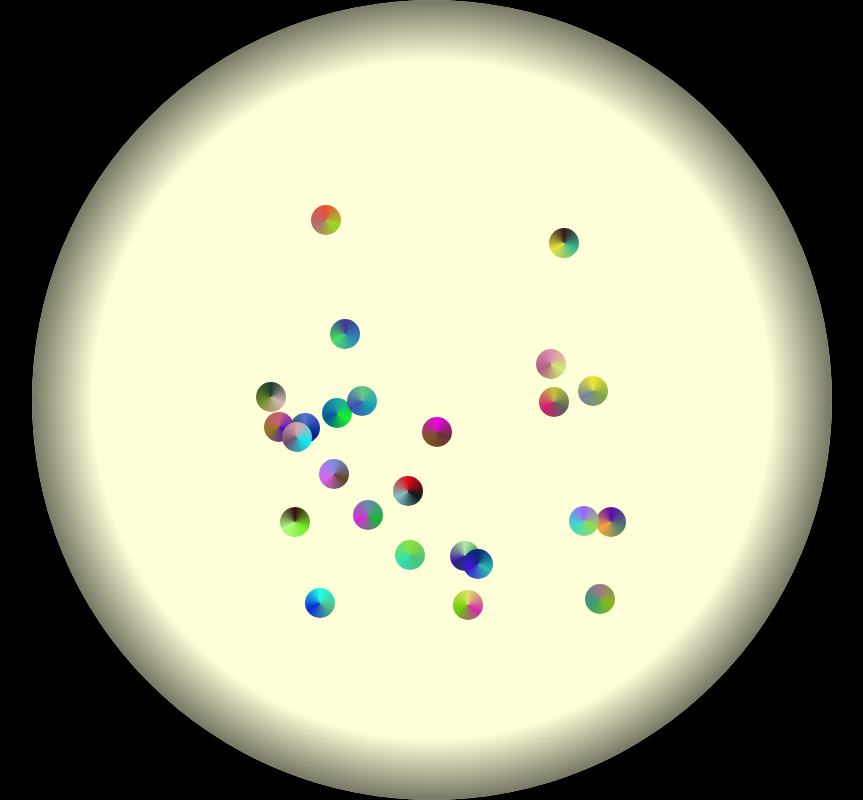
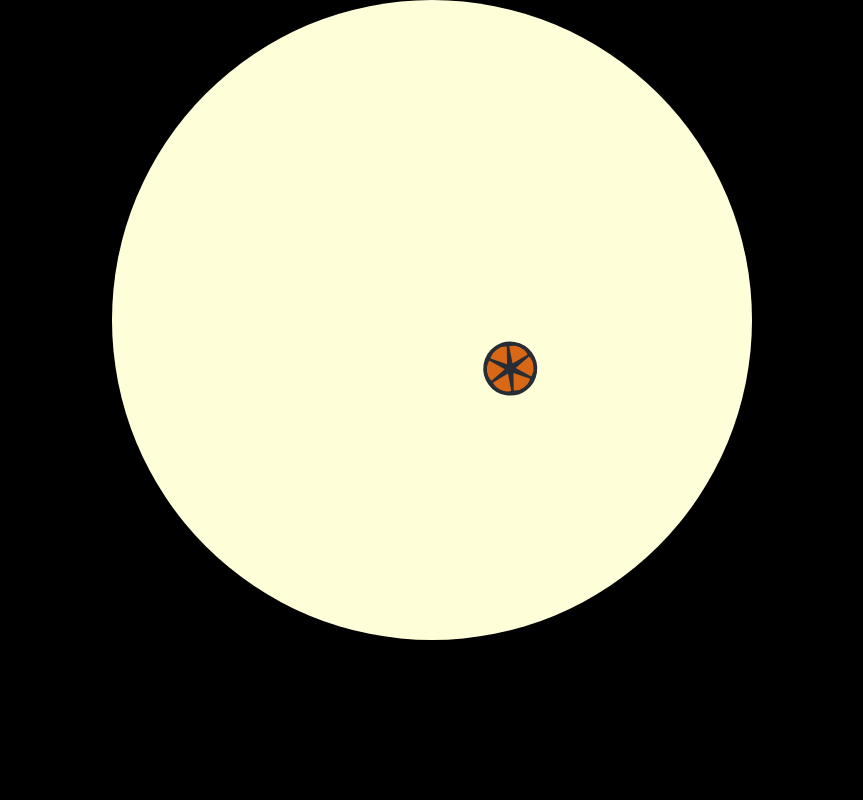
Before and after one commit to Eldamarth/hexcolor-mutants-v2, a React (Create React App) app: page / in a window 1280 px wide. Shown: the whole page, without its empty margins (208-1071 px from the left). Built offline with nearby package versions, Linux system fonts and the light colour scheme.

Commit message:
adjust so that everything works, including gliding, child entity location on spawn, and rotation

```diff
--- a/src/components/App.css
+++ b/src/components/App.css
@@ -2,6 +2,7 @@
 
 :root {
   --height: 100vh;
+  --bacterium-size: 30px;
 }
 
 body {
@@ -12,8 +13,11 @@ body {
 
 .microscope {
   position: relative;
-  width: var(--height);
-  height: var(--height);
+  /* width: var(--height); */
+  /* height: var(--height); */
+
+  width: 80vh;
+  height: 80vh;
   margin: auto;
   border-radius: 50%;
   overflow: hidden; /* Clip content outside the circle */
@@ -26,15 +30,12 @@ body {
   left: 0;
   width: var(--height);
   height: var(--height);
-  /* min-height: 100vmin;
-  min-width: 100vmin; */
   background: radial-gradient(
     circle,
     transparent 0%,
-    /* Fully transparent at the center (0%) */ transparent 60%,
+    transparent 30%,
     #000 80%,
-    /* Black color at the outer edge (100%) */ #000 110%
-      /* Black color at the outer edge (100%) */
+    #000 100%
   );
   border-radius: 50%;
   opacity: 1;
@@ -42,15 +43,15 @@ body {
 
 .bacterium {
   /* Add your styling for the bacterium */
+  margin: 5px;
   position: absolute;
-  width: 20px; /* Adjust the width as needed */
-  height: 20px; /* Adjust the height as needed */
-  background-color: #ff0000; /* Initial background color */
+  width: var(--bacterium-size); /* Adjust the width as needed */
+  height: var(--bacterium-size); /* Adjust the height as needed */
   border-radius: 50%; /* Ensures a circular shape */
-  transition: top 1s linear, left 1s linear; /* Standard */
+  transition: all 2s linear; /* Standard */
 }
 
-.bacteria-body {
+.bacterium-body {
   position: relative;
   top: 24px;
   left: -8px;
@@ -60,7 +61,7 @@ body {
   border-width: 15px;
   border-radius: 20px;
 }
-.bacteria-node {
+.bacterium-node {
   position: absolute;
   width: 0;
   height: 0;
@@ -69,42 +70,42 @@ body {
   border-top: 10px solid;
   border-radius: 50%;
 }
-.bacteria-node.top-right {
+.bacterium-node.top-right {
   -moz-transform: translate(7px) rotate(60deg);
   -webkit-transform: translate(7px) rotate(60deg);
   -o-transform: translate(7px) rotate(60deg);
   -ms-transform: translate(7px) rotate(60deg);
   transform: translate(7px) rotate(60deg);
 }
-.bacteria-node.top-left {
+.bacterium-node.top-left {
   -moz-transform: translate(-7px) rotate(300deg);
   -webkit-transform: translate(-7px) rotate(300deg);
   -o-transform: translate(-7px) rotate(300deg);
   -ms-transform: translate(-7px) rotate(300deg);
   transform: translate(-7px) rotate(300deg);
 }
-.bacteria-node.top-center {
+.bacterium-node.top-center {
   -moz-transform: translate(0px, -4px);
   -webkit-transform: translate(0px, -4px);
   -o-transform: translate(0px, -4px);
   -ms-transform: translate(0px, -4px);
   transform: translate(0px, -4px);
 }
-.bacteria-node.bottom-left {
+.bacterium-node.bottom-left {
   -moz-transform: translate(-7px, 8px) rotate(240deg);
   -webkit-transform: translate(-7px, 8px) rotate(240deg);
   -o-transform: translate(-7px, 8px) rotate(240deg);
   -ms-transform: translate(-7px, 8px) rotate(240deg);
   transform: translate(-7px, 8px) rotate(240deg);
 }
-.bacteria-node.bottom-right {
+.bacterium-node.bottom-right {
   -moz-transform: translate(7px, 8px) rotate(120deg);
   -webkit-transform: translate(7px, 8px) rotate(120deg);
   -o-transform: translate(7px, 8px) rotate(120deg);
   -ms-transform: translate(7px, 8px) rotate(120deg);
   transform: translate(7px, 8px) rotate(120deg);
 }
-.bacteria-node.bottom-center {
+.bacterium-node.bottom-center {
   -moz-transform: translate(0px, 12px) rotate(180deg);
   -webkit-transform: translate(0px, 12px) rotate(180deg);
   -o-transform: translate(0px, 12px) rotate(180deg);
--- a/src/components/App.js
+++ b/src/components/App.js
@@ -7,62 +7,11 @@ import Microscope from "./Microscope";
 import { AppContext } from "./ContextHOC";
 
 export default function App() {
-  const { game, entities, tick } = useContext(AppContext);
-  setTimeout(tick, 500);
+  const { game, entities } = useContext(AppContext);
 
-  return <Microscope />;
+  return (
+    <div className="main-app">
+      <Microscope />;
+    </div>
+  );
 }
-
-// ... (export statement)
-
-// import React from "react";
-// import "../components/App.css";
-// import GameEnvironment from "../logic/main";
-// import MutantEnvironment from "./MutantEnvironment";
-
-// class App extends React.Component {
-//   constructor(props) {
-//     super(props);
-//     this.state = {
-//       mutants: [],
-//       game: new GameEnvironment(),
-//     };
-//   }
-
-//   get game() {
-//     return this.state.game;
-//   }
-
-//   componentDidMount() {
-//     this.defineMutants();
-//     this.nextTick();
-//   }
-
-//   defineMutants() {
-//     this.setState({ mutants: this.game.mutants });
-//   }
-
-//   nextTick() {
-//     // console.log(`TICK`);
-
-//     this.game.triggerEvent();
-
-//     this.defineMutants();
-//     setTimeout(this.nextTick.bind(this), 100);
-//   }
-
-//   render() {
-//     let { mutants } = this.state;
-//     return (
-//       <div className="App-header">
-//         <h2>TURN {this.game.duration}</h2>
-//         <h3>{this.game.population + "/" + this.game.populationLimit}</h3>
-
-//         <MutantEnvironment mutants={mutants} />
-//         <div className="slogan">Welcome to Discount Jurassic Park</div>
-//       </div>
-//     );
-//   }
-// }
-
-// export default App;
--- a/src/components/Bacterium.js
+++ b/src/components/Bacterium.js
@@ -1,5 +1,6 @@
 // Bacterium.js
-import React, { Component } from "react";
+import React, { Component, useState } from "react";
+import BacteriumNode from "./BacteriumNode";
 import {
   getRandomColors,
   getRandomIntInRange,
@@ -7,87 +8,28 @@ import {
   plusMinus,
 } from "../logic/utilityFunctions";
 
-class Bacterium extends Component {
-  constructor(props) {
-    super(props);
-    const [x, y] = getStartingPosition(window);
-    console.log(`starting at: `, x, y);
-    console.log(`window.innerWidth:`, window.innerWidth);
-    console.log(`window.innerHeight:`, window.innerHeight);
-    this.state = {
-      x,
-      y,
-      colors: getRandomColors(),
-      speed: Math.random() * 5 + 1,
-    };
-  }
-
-  componentDidMount() {
-    this.moveInterval = setInterval(this.moveBacterium, 3000); // Adjust the interval as needed
-  }
-
-  componentWillUnmount() {
-    clearInterval(this.moveInterval);
-  }
-
-  getNewPosition() {
-    const { x, y } = this.state;
-    const xMin = window.innerHeight * 0.25; // Adjust the percentage as needed
-    const xMax = window.innerHeight * 0.75; // Adjust the percentage as needed
-    const yMin = window.innerHeight * 0.25; // Adjust the percentage as needed
-    const yMax = window.innerHeight * 0.75; // Adjust the percentage as needed
-
-    const newX = x + plusMinus(Math.random() * this.state.speed);
-    const newY = y + plusMinus(Math.random() * this.state.speed);
-
-    // Calculate the distance from the center of the circular area
-    const xDist = newX - window.innerHeight / 2;
-    const yDist = newY - window.innerHeight / 2;
-    const distance = Math.sqrt(xDist * xDist + yDist * yDist);
-    console.log(`newX`, newX);
-    console.log(`newY`, newY);
-
-    console.log(`dist:`, distance, `max:`, window.innerHeight * 0.45);
-
-    // If the distance is within the radius of the circular area, use the new position
-    if (distance < window.innerHeight * 0.45) {
-      return [
-        Math.round(Math.min(Math.max(newX, xMin), xMax)),
-        Math.round(Math.min(Math.max(newY, yMin), yMax)),
-      ];
-    } else {
-      // If outside the circular area, recalculate the position
-      console.log(`🔴`);
-
-      return this.getNewPosition();
-    }
-  }
-
-  moveBacterium = () => {
-    const [x, y] = this.getNewPosition();
-    this.setState((prevState) => {
-      return {
-        x,
-        y,
-      };
-    });
+function Bacterium({ entity }) {
+  let { x, y, z } = entity.location;
+  let styles = {
+    transform: `translate(${x + 50}vh, ${y + 50}vh) scale(${
+      1 + z * 0.2
+    }) rotate(${entity.angle}deg)`,
+    opacity: 0.8 + z / 20,
+    zIndex: `${z}`,
   };
 
-  render() {
-    const bacteriumSize = 30; // Set your desired size
-
-    return (
-      <div
-        className="bacterium"
-        style={{
-          transform: `translate(${this.state.x}px, ${this.state.y}px)`,
-          width: `${bacteriumSize}px`,
-          height: `${bacteriumSize}px`,
-          background: `conic-gradient(${this.state.colors[0]}, ${this.state.colors[1]}, ${this.state.colors[2]}, ${this.state.colors[0]})`,
-        }}
-      ></div>
-    );
-  }
+  return (
+    <div id={entity.key} className="bacterium" style={styles}>
+      <div className="bacterium-body"></div>
+      {entity.DNA.map((hexColorCode, index) => (
+        <BacteriumNode
+          hexColorCode={hexColorCode}
+          index={index}
+          key={`${entity.key}-node-${index}`}
+        />
+      ))}
+    </div>
+  );
 }
 
 export default Bacterium;
--- a/src/components/MutantNode.js
+++ b/src/components/BacteriumNode.js
@@ -1,4 +1,4 @@
-export default function MutantNode({ hexColorCode, index }) {
+export default function BacteriumNode({ hexColorCode, index }) {
   let classStyles = [
     `top-left`,
     `top-center`,
@@ -10,7 +10,7 @@ export default function MutantNode({ hexColorCode, index }) {
   let classStyle = classStyles[index];
   return (
     <div
-      className={`mutant-node ${classStyle}`}
+      className={`bacterium-node ${classStyle}`}
       style={{
         borderTopColor: hexColorCode,
       }}
--- a/src/components/ContextHOC.js
+++ b/src/components/ContextHOC.js
@@ -4,14 +4,16 @@ import GameEnvironment from "../logic/GameEnvironment";
 export const AppContext = createContext();
 
 export default function ContextHOC({ children }) {
-  const game = new GameEnvironment();
+  const [game, setGame] = useState(new GameEnvironment());
+
   const [entities, setEntities] = useState(game.entities);
 
   function tick() {
     game.tick();
     setEntities(game.entities);
   }
-  let valueObj = { game, entities, tick };
+  setTimeout(tick, 2000);
+  let valueObj = { game, entities };
 
   return <AppContext.Provider value={valueObj}>{children}</AppContext.Provider>;
 }
--- a/src/components/Microscope.js
+++ b/src/components/Microscope.js
@@ -1,11 +1,14 @@
+import { useContext } from "react";
 import Bacterium from "./Bacterium";
+import { AppContext } from "./ContextHOC";
 
 export default function Microscope(props) {
+  const { game, entities, tick } = useContext(AppContext);
+
   return (
     <div className="microscope">
-      <div className="mask"></div>
-      {[...Array(25)].map((_, index) => (
-        <Bacterium key={index} />
+      {entities.map((entity) => (
+        <Bacterium key={entity.key} entity={entity} />
       ))}
     </div>
   );
--- a/src/logic/GameEnvironment.js
+++ b/src/logic/GameEnvironment.js
@@ -1,14 +1,15 @@
 import { randHex, randInt, randHexKey } from "./utilityFunctions";
-import { shuffle } from "lodash";
+import { shuffle, uniqueId } from "lodash";
 import MutantBacterium from "./MutantBacterium";
 
 export default class GameEnvironment {
   constructor() {
     this.entityList = {};
     this.spawnProgenitor();
-    this.populationLimit = 100;
+    this.populationLimit = 50;
     this.population = 1;
     this.duration = 0;
+    this.mutationCount = 0;
   }
 
   get entities() {
@@ -21,11 +22,11 @@ export default class GameEnvironment {
 
   addEntity(entity) {
     this.population++;
+    entity.key = uniqueId(`entity-`);
     this.entityList[entity.key] = entity;
   }
 
   deleteEntity(key) {
-    // console.log(`deleting `, key);
     delete this.entityList[key];
     this.population--;
   }
@@ -36,14 +37,19 @@ export default class GameEnvironment {
     let progenitor = new MutantBacterium(this, {
       parent: "Carl Sagan",
       DNA: [hex, hex, hex, hex, hex, hex],
-      replicationRate: 5,
+      replicationChance: 2,
       maxAge: 30,
+      location: { x: 0, y: 0, z: 3 },
     });
     this.addEntity(progenitor);
   }
 
   incrementDuration() {
     this.duration++;
+  }
+
+  incrementMutationCount() {
+    this.mutationCount++;
   }
 
   triggerEvent() {
--- a/src/logic/MutantBacterium.js
+++ b/src/logic/MutantBacterium.js
@@ -1,28 +1,56 @@
-import { randHex, randInt, randHexKey } from "./utilityFunctions";
-import { uniqueId } from "lodash";
+import {
+  randHex,
+  randInt,
+  validatePosition,
+  getValidStartPosition,
+  plusMinus,
+} from "./utilityFunctions";
 
 export default class MutantBacterium {
   constructor(game, bacteriaInputObj) {
-    let { DNA, parent = this, replicationRate, maxAge } = bacteriaInputObj;
+    let {
+      DNA,
+      parent = this,
+      replicationChance,
+      maxAge,
+      location,
+    } = bacteriaInputObj;
     this.game = game;
-    this.key = uniqueId(`bacteria-`);
     this.DNA = DNA;
     this.parent = parent;
     this.children = [];
-    this.replicationRate = replicationRate;
+    this.replicationChance = replicationChance;
     this.age = 0;
     this.maxAge = maxAge;
-    this.speed = 5;
-    this.location = {
-      x: 0,
-      y: 0,
-      z: 0,
-    };
+    this.speed = randInt(2);
+    this.location = location ? location : getValidStartPosition();
+    this.angle = randInt(180);
+    this.rotationMomentum = plusMinus(randInt(6) - 1);
+  }
+
+  get canReplicate() {
+    return this.age > 3 && !this.game.popCapReached;
   }
 
   setLocation(incomingLocationObj) {
-    let { location } = this;
-    this.location = { ...location, ...incomingLocationObj };
+    this.location = { ...incomingLocationObj };
+  }
+
+  getRandomMove() {
+    let { x, y, z } = this.location;
+
+    let xMove = plusMinus(randInt(this.speed));
+    let yMove = plusMinus(randInt(this.speed));
+    let zMove = plusMinus(randInt(2) - 1);
+    let factor = 0.5 + z / 10;
+
+    x += xMove * factor;
+    y += yMove * factor;
+    z += zMove;
+    let possiblePosition = { x, y, z };
+    return validatePosition(possiblePosition)
+      ? { x: xMove, y: yMove, z: zMove }
+      : this.getRandomMove();
   }
 
   move({ x = 0, y = 0, z = 0 }) {
@@ -35,8 +63,34 @@ export default class MutantBacterium {
     this.setLocation({ x, y, z });
   }
 
+  getChildLocation() {
+    let { location } = this;
+    let { x, y, z } = this.getRandomMove();
+    x += location.x;
+    y += location.y;
+    z += location.z;
+    let childPosition = { x, y, z };
+    console.log(`Child Position: `, childPosition);
+    return childPosition;
+  }
+
+  getNewRotationMomentum() {
+    let { rotationMomentum } = this;
+
+    let possibleNewMomentum = rotationMomentum + plusMinus(randInt(4) - 1);
+
+    return Math.abs(possibleNewMomentum) <= 15
+      ? possibleNewMomentum
+      : this.getNewRotationMomentum();
+  }
+
+  rotate() {
+    this.angle += this.rotationMomentum;
+    this.rotationMomentum = this.getNewRotationMomentum();
+  }
+
   getTranscribedDNA() {
-    function transcribeDNA(hexCode) {
+    const transcribeDNA = (hexCode) => {
       let output = "" + hexCode;
 
       if (randInt(20) === 20) {
@@ -44,30 +98,34 @@ export default class MutantBacterium {
         let hexArr = output.split("");
         hexArr[mutantDigit] = randHex();
         output = hexArr.join("");
-        // console.log(`changed to: `, output);
+        this.game.incrementMutationCount();
       }
       return output;
-    }
+    };
 
     return this.DNA.map(transcribeDNA);
   }
 
   reactToTriggerEvent() {
+    let validMove = this.getRandomMove();
     this.age++;
-    if (this.game.popCapReached) {
-    } else if (randInt(10) <= this.replicationRate) {
+    this.move(validMove);
+    this.rotate();
+
+    if (this.canReplicate && randInt(10) <= this.replicationChance) {
+      console.log(`${this.key} dividing!`);
       this.divide();
     }
   }
 
   divide() {
-    let replicationRate =
-      randInt(10) >= 9 ? 5 + randInt(5) : this.replicationRate;
+    let replicationChance = this.replicationChance;
     let maxAge = randInt(10) >= 9 ? 15 + randInt(15) : this.maxAge;
     let newChild = new MutantBacterium(this.game, {
       parent: this,
       DNA: this.getTranscribedDNA(),
-      replicationRate,
+      replicationChance,
+      location: { ...this.location },
       maxAge,
     });
 
--- a/src/logic/utilityFunctions.js
+++ b/src/logic/utilityFunctions.js
@@ -1,4 +1,8 @@
 // utilityFunctions.js
+
+export function randFloat(max) {
+  return (Math.random() * max).toFixed(2);
+}
 
 export function randInt(max) {
   return Math.floor(Math.random() * max) + 1;
@@ -13,6 +17,19 @@ export function randHexKey(x = 32) {
     out += randHex();
   }
   return out;
+}
+export function validatePosition({ x, y, z }) {
+  let aSquared = Math.abs(x) ** 2;
+  let bSquared = Math.abs(y) ** 2;
+  let c = 50; // max radial distance from center of microscope
+
+  let pythangoreanCheck = Math.sqrt(aSquared + bSquared) < c;
+  let zCheck = z >= 0 && z <= 5;
+  return pythangoreanCheck && zCheck;
+}
+
+export function plusMinus(num) {
+  return Math.round(Math.random()) > 0 ? num : 0 - num;
 }
 
 export function getRandomColor() {
@@ -38,6 +55,17 @@ export function getRandomIntInRange(min, max) {
   return Math.round(min + randInt(diff));
 }
 
+export function getValidStartPosition() {
+  let x = plusMinus(randInt(51) - 1);
+  let y = plusMinus(randInt(51) - 1);
+  let z = randInt(6) - 1;
+  let possiblePosition = { x, y, z };
+  console.log(`Possible Position:`, possiblePosition);
+  return validatePosition(possiblePosition)
+    ? possiblePosition
+    : getValidStartPosition();
+}
+
 export function getStartingPosition(window) {
   const xMin = window.innerHeight * 0.25; // Adjust the percentage as needed
   const xMax = window.innerHeight * 0.75; // Adjust the percentage as needed
@@ -58,7 +86,3 @@ export function getStartingPosition(window) {
     return getStartingPosition(window);
   }
 }
-
-export function plusMinus(num) {
-  return Math.round(Math.random()) > 0 ? num : 0 - num;
-}
```
Also changed, not shown: src/components/Mutant.js (deleted, +0 -17 lines).
